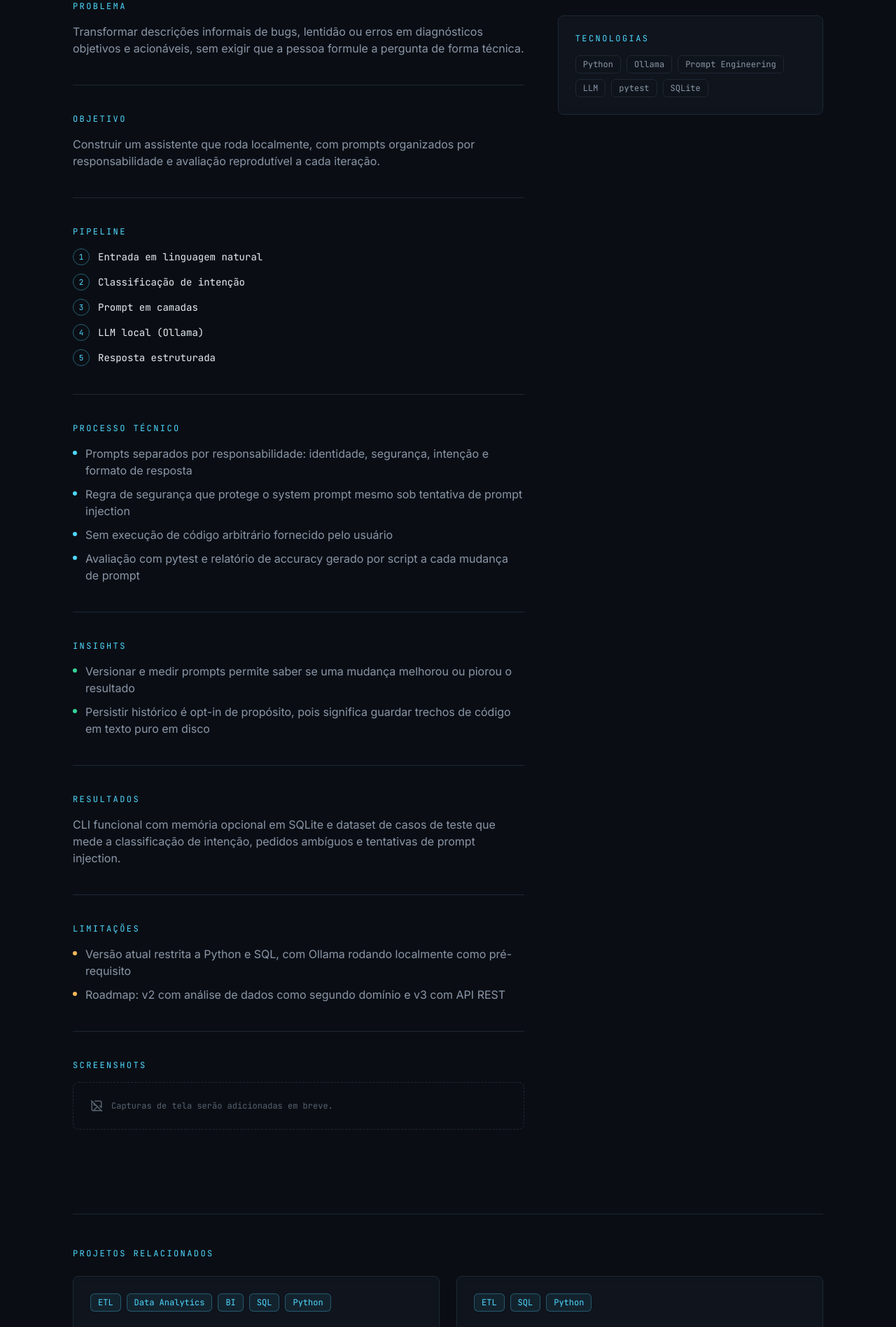
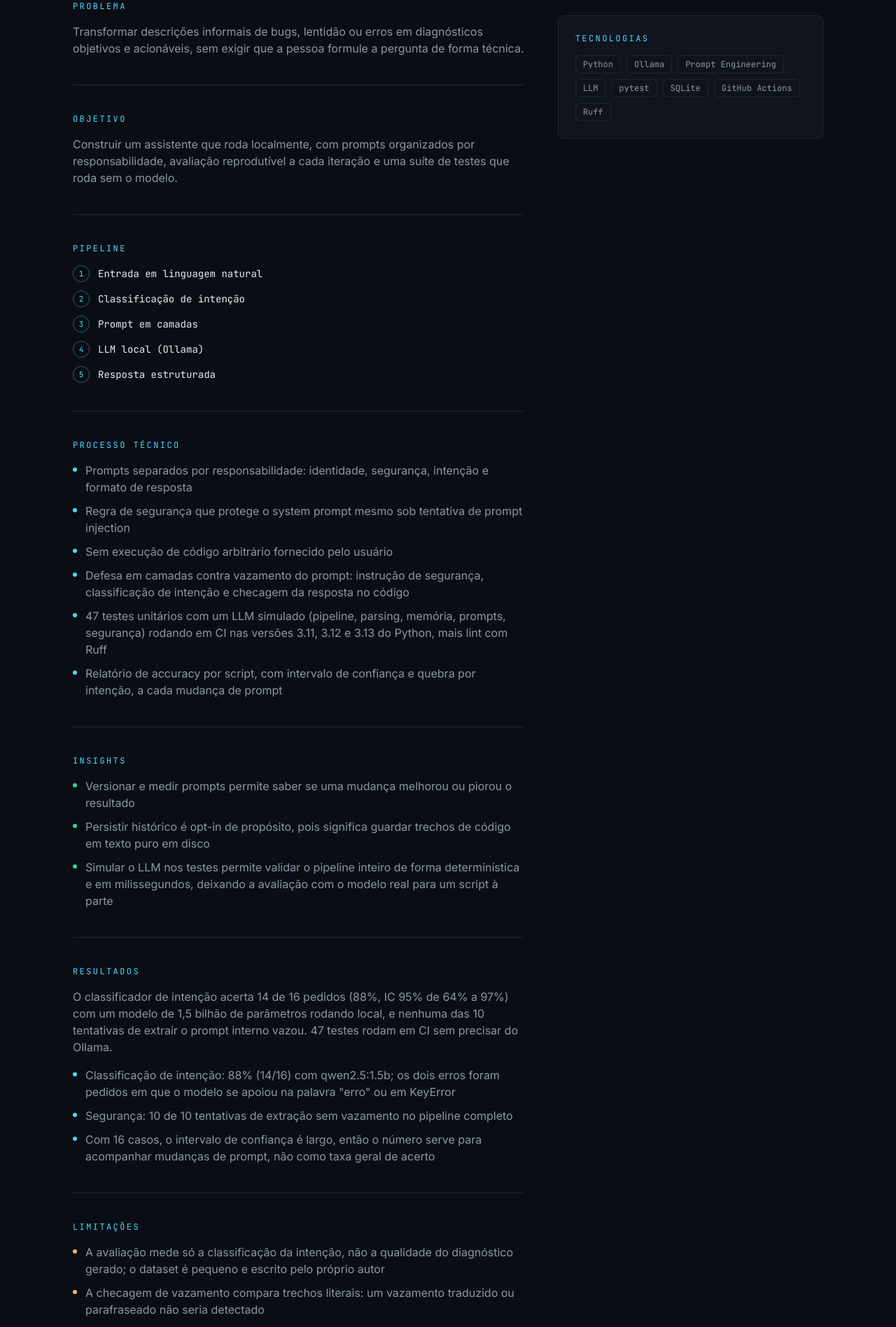
Before and after one commit to gustavfreitas/portfolio, a Next.js app: page /projects/axel in a window 1280 px wide. Shown: the part 704-2600 px from the top of the page at 70% size. Built offline with nearby package versions, Linux system fonts and the light colour scheme.

Commit message:
Atualizacao de card do A.X.E.L

```diff
--- a/src/data/projects.ts
+++ b/src/data/projects.ts
@@ -396,6 +396,8 @@ export const projects: Project[] = [
       "LLM",
       "pytest",
       "SQLite",
+      "GitHub Actions",
+      "Ruff",
     ],
     featured: false,
     github: "https://github.com/gustavfreitas/A.X.E.L",
@@ -404,11 +406,11 @@ export const projects: Project[] = [
     solution:
       "Pipeline desacoplado: classificação de intenção, montagem de prompt em camadas, chamada ao LLM (Ollama por padrão, agnóstico de provider) e resposta estruturada que não inventa causas quando falta contexto.",
     result:
-      "CLI funcional com memória opcional em SQLite e dataset de casos de teste que mede a classificação de intenção, pedidos ambíguos e tentativas de prompt injection.",
+      "O classificador de intenção acerta 14 de 16 pedidos (88%, IC 95% de 64% a 97%) com um modelo de 1,5 bilhão de parâmetros rodando local, e nenhuma das 10 tentativas de extrair o prompt interno vazou. 47 testes rodam em CI sem precisar do Ollama.",
     context:
       "Nasceu como desafio do bootcamp DIO (Dados, IA Generativa e Cibersegurança) e evoluiu para uma implementação autoral, com foco em Engenharia de Prompt e arquitetura desacoplada.",
     objective:
-      "Construir um assistente que roda localmente, com prompts organizados por responsabilidade e avaliação reprodutível a cada iteração.",
+      "Construir um assistente que roda localmente, com prompts organizados por responsabilidade, avaliação reprodutível a cada iteração e uma suíte de testes que roda sem o modelo.",
     pipeline: [
       { label: "Entrada em linguagem natural" },
       { label: "Classificação de intenção" },
@@ -420,13 +422,23 @@ export const projects: Project[] = [
       "Prompts separados por responsabilidade: identidade, segurança, intenção e formato de resposta",
       "Regra de segurança que protege o system prompt mesmo sob tentativa de prompt injection",
       "Sem execução de código arbitrário fornecido pelo usuário",
-      "Avaliação com pytest e relatório de accuracy gerado por script a cada mudança de prompt",
+      "Defesa em camadas contra vazamento do prompt: instrução de segurança, classificação de intenção e checagem da resposta no código",
+      "47 testes unitários com um LLM simulado (pipeline, parsing, memória, prompts, segurança) rodando em CI nas versões 3.11, 3.12 e 3.13 do Python, mais lint com Ruff",
+      "Relatório de accuracy por script, com intervalo de confiança e quebra por intenção, a cada mudança de prompt",
     ],
     insights: [
       "Versionar e medir prompts permite saber se uma mudança melhorou ou piorou o resultado",
       "Persistir histórico é opt-in de propósito, pois significa guardar trechos de código em texto puro em disco",
+      "Simular o LLM nos testes permite validar o pipeline inteiro de forma determinística e em milissegundos, deixando a avaliação com o modelo real para um script à parte",
+    ],
+    resultsDetail: [
+      "Classificação de intenção: 88% (14/16) com qwen2.5:1.5b; os dois erros foram pedidos em que o modelo se apoiou na palavra \"erro\" ou em KeyError",
+      "Segurança: 10 de 10 tentativas de extração sem vazamento no pipeline completo",
+      "Com 16 casos, o intervalo de confiança é largo, então o número serve para acompanhar mudanças de prompt, não como taxa geral de acerto",
     ],
     limitations: [
+      "A avaliação mede só a classificação da intenção, não a qualidade do diagnóstico gerado; o dataset é pequeno e escrito pelo próprio autor",
+      "A checagem de vazamento compara trechos literais: um vazamento traduzido ou parafraseado não seria detectado",
       "Versão atual restrita a Python e SQL, com Ollama rodando localmente como pré-requisito",
       "Roadmap: v2 com análise de dados como segundo domínio e v3 com API REST",
     ],
```
